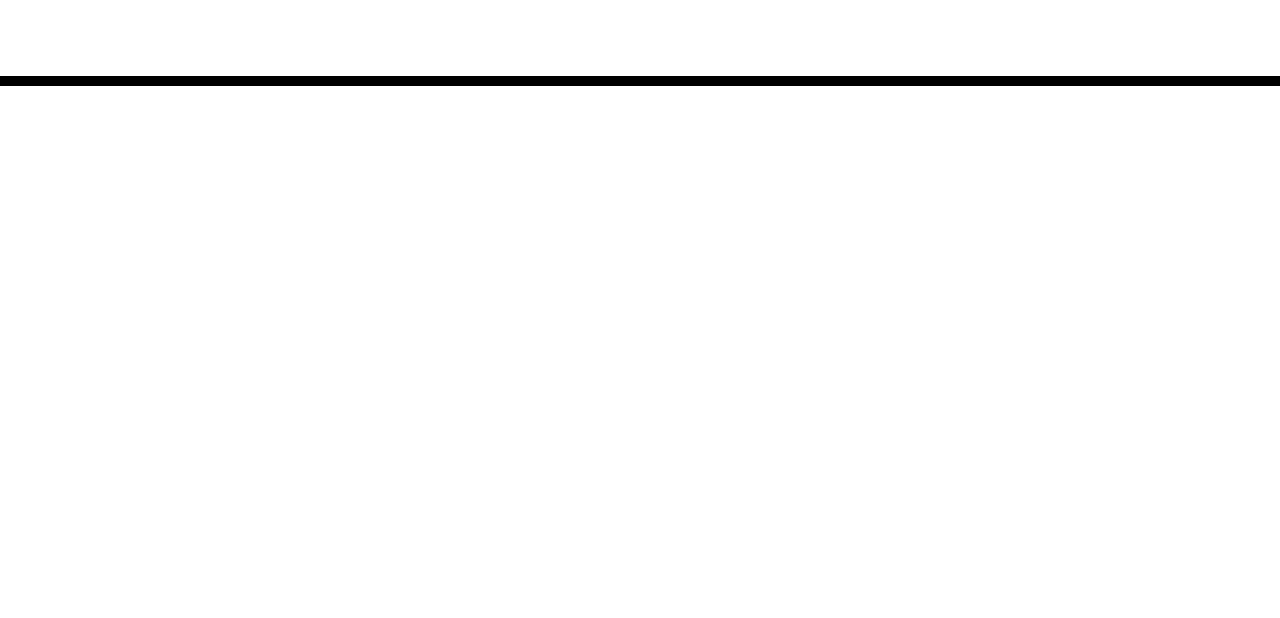
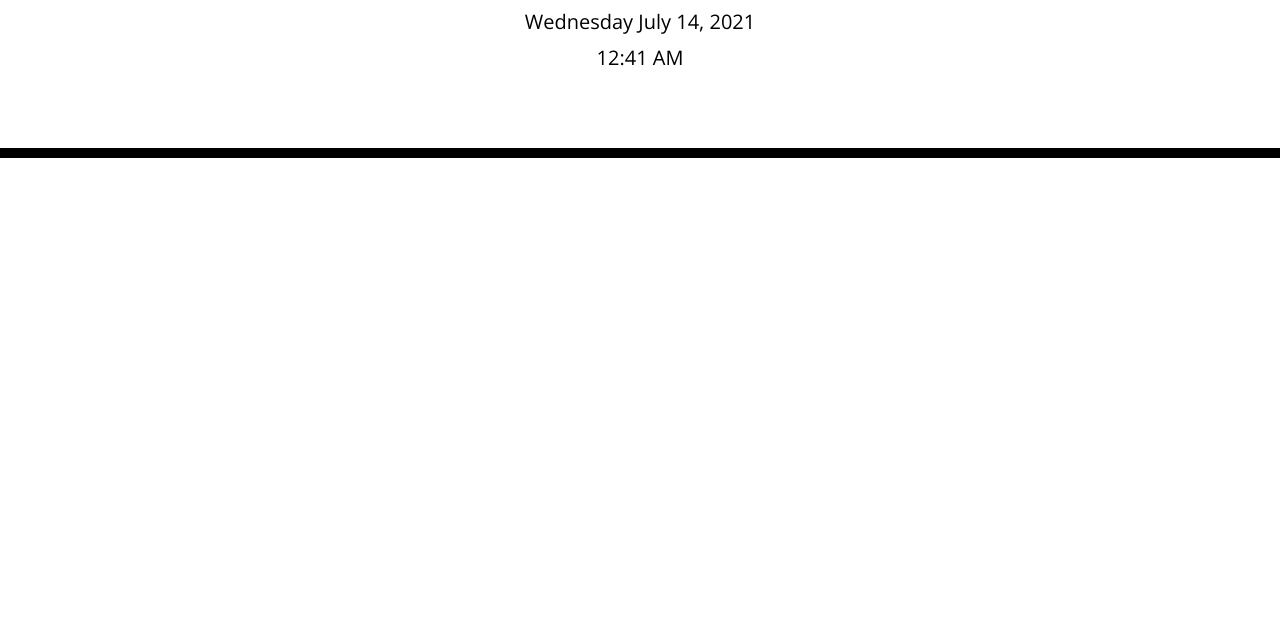
Before and after one commit to bvanburenwx/Third-Party-APIs, a plain HTML site: page index.html in a window 1280 px wide. Shown: the part 182-800 px from the top of the page. Drawn offline with nearby package versions, Linux system fonts and the light colour scheme; files that its build step writes are made by us from their sources.

Commit message:
updated index.html to link the script.js file. Added the current time and date variables and functions to the page.

```diff
--- a/Assets/script.js
+++ b/Assets/script.js
@@ -0,0 +1,6 @@
+// Displaying current time at the top of the page.
+var today = moment().format("dddd LL");
+$("#currentDay").append(today);
+
+var currentTime = moment().format("LT");
+$("#currentTime").append(currentTime);
--- a/index.html
+++ b/index.html
@@ -18,7 +18,7 @@
       href="https://fonts.googleapis.com/css?family=Open+Sans&display=swap"
       rel="stylesheet"
     />
-    <link rel="stylesheet" href="style.css" />
+    <link rel="stylesheet" href="Assets/style.css" />
     <title>Work Day Scheduler</title>
   </head>
 
@@ -27,6 +27,7 @@
       <h1 class="display-3">Work Day Scheduler</h1>
       <p class="lead">A simple calendar app for scheduling your work day</p>
       <p id="currentDay" class="lead"></p>
+      <p id="currentTime" class="lead"></p>
     </header>
     <div class="container">
       <!-- Timeblocks go here -->
@@ -34,5 +35,6 @@
 
     <script src="https://cdnjs.cloudflare.com/ajax/libs/jquery/3.2.1/jquery.min.js"></script>
     <script src="https://cdnjs.cloudflare.com/ajax/libs/moment.js/2.24.0/moment.min.js"></script>
+    <script src="Assets/script.js"></script>
   </body>
 </html>
```
